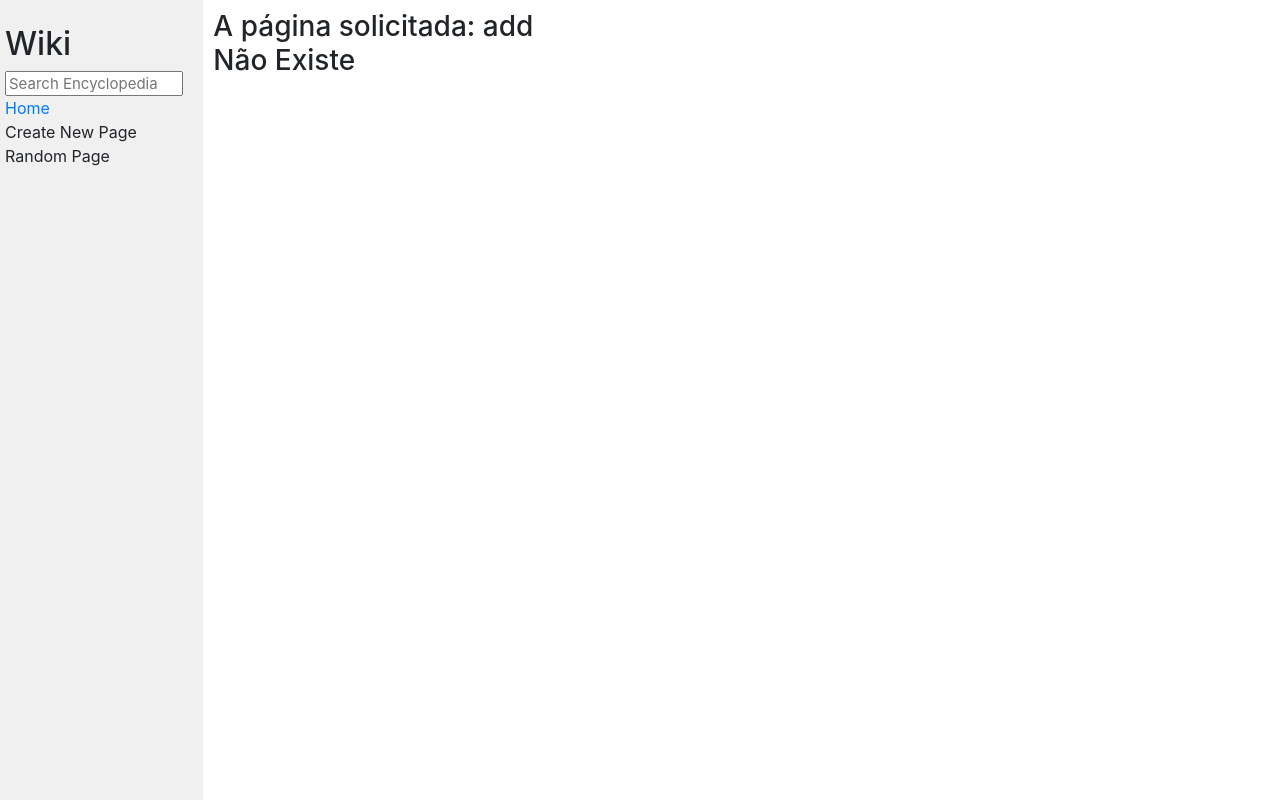
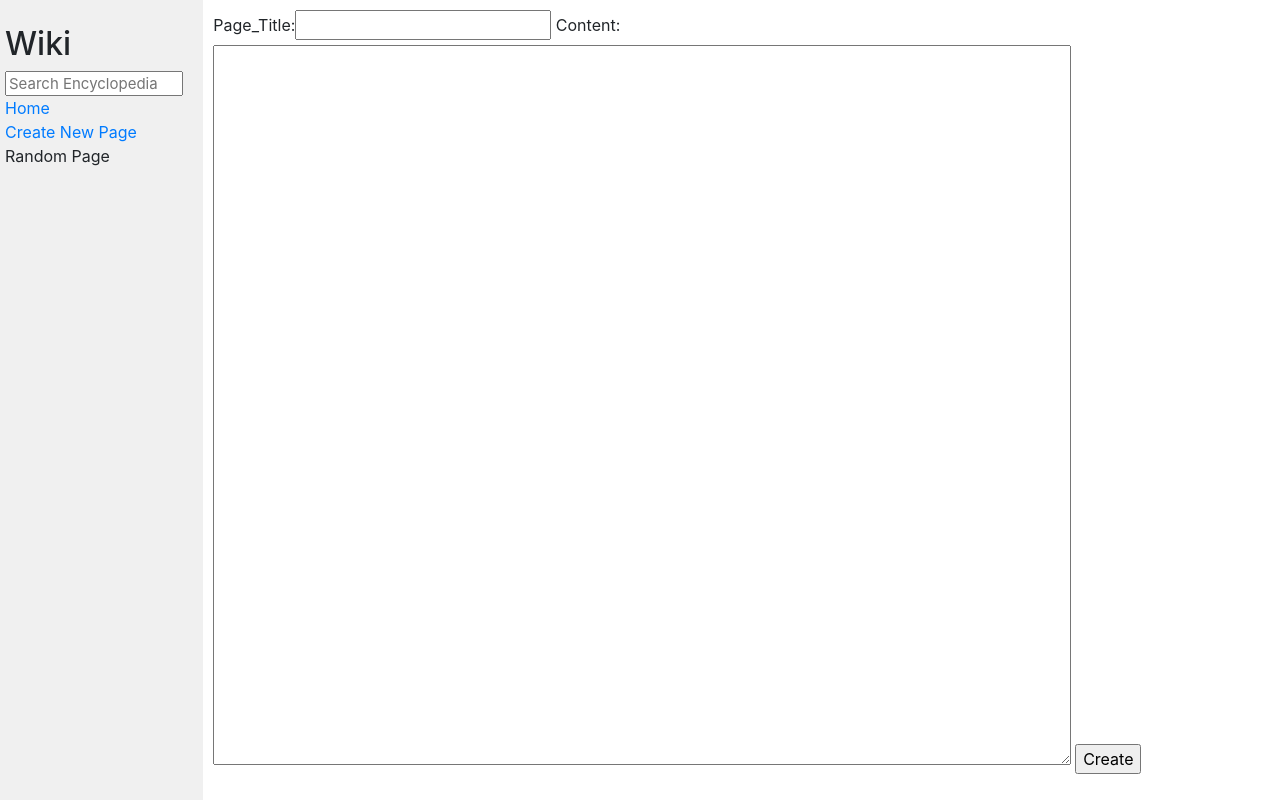
Before and after one commit to Steve09012004/cs50-wiki-clone, a Django app: page /add in a window 1280 px wide. Run offline with Django 3.2, Linux system fonts and the light colour scheme; some libraries are stand-ins or nearby versions.

Commit message:
Adding full function to add new page.

```diff
--- /dev/null
+++ b/encyclopedia/templates/encyclopedia/add.html
@@ -0,0 +1,12 @@
+{% extends 'encyclopedia/layout.html' %}
+{% block title %}Add Page{% endblock %}
+
+{% block body %}
+
+<form action="{% url 'encyclopedia:add' %}" method="post">
+    {% csrf_token %}
+    {{form}}
+    <input type="submit" value="Create">
+</form>
+
+{% endblock %}
--- a/encyclopedia/templates/encyclopedia/error.html
+++ b/encyclopedia/templates/encyclopedia/error.html
@@ -2,9 +2,16 @@
 {% block title %}{{title}}{% endblock %}
 
 {% block body %}
-{{view}}
-<h3>
-    A página solicitada: {{title}}<br>
-    Não Existe
-</h3>
+
+    {% if origin == 'view' %}
+        <h3>
+            A página solicitada: {{title}}<br>
+            Não Existe
+        </h3>
+    {% elif origin == 'add' %}
+        <h3>
+            Could not add page because it already exists.
+        </h3>
+    {% endif %}
+
 {% endblock %}
--- a/encyclopedia/templates/encyclopedia/layout.html
+++ b/encyclopedia/templates/encyclopedia/layout.html
@@ -20,7 +20,7 @@
                     <a href="{% url 'encyclopedia:index' %}">Home</a>
                 </div>
                 <div>
-                    Create New Page
+                    <a href="{% url 'encyclopedia:add' %}">Create New Page</a>
                 </div>
                 <div>
                     Random Page
--- a/encyclopedia/urls.py
+++ b/encyclopedia/urls.py
@@ -6,5 +6,6 @@ app_name = "encyclopedia"
 
 urlpatterns = [
     path("", views.index, name="index"),
+    path('add', views.add, name="add"),
     path("<str:name>", views.view, name="view")
 ]
--- a/encyclopedia/util.py
+++ b/encyclopedia/util.py
@@ -21,8 +21,10 @@ def save_entry(title, content):
     """
     filename = f"entries/{title}.md"
     if default_storage.exists(filename):
-        default_storage.delete(filename)
+        """default_storage.delete(filename)"""
+        return None
     default_storage.save(filename, ContentFile(content))
+    return True
 
 
 def get_entry(title):
--- a/encyclopedia/views.py
+++ b/encyclopedia/views.py
@@ -1,8 +1,13 @@
 from django.shortcuts import render, redirect
 from django.urls import reverse
 from django.http import HttpResponseRedirect
+from django import forms
 
 from . import util
+
+class newForm(forms.Form):
+    title = forms.CharField(label="Page_Title", max_length=150)
+    content = forms.CharField(label="Content", max_length=5000, widget=forms.Textarea(attrs={'rows': 10, 'cols':60}))
 
 
 def index(request):
@@ -31,10 +36,35 @@ def view(request, name):
     view = util.get_entry(f"{name}")
 
     if view == None:
+        origin = 'view'
         return render(request, "encyclopedia/error.html", {
-            "title":name
+            "title":name,
+            'origin':origin
         })
     return render(request, "encyclopedia/view.html", {
         "title":name,
         "view":view
     })
+
+def add(request):
+
+    if request.method == 'POST':
+        form = newForm(request.POST)
+
+        if form.is_valid():
+            title = form.cleaned_data['title']
+            content = form.cleaned_data['content']
+            addResult = util.save_entry(title, content)
+            if addResult == None:
+                origin = 'add'
+                return render(request, 'encyclopedia/error.html', {
+                    'origin':origin
+                })
+
+            else:
+                return HttpResponseRedirect(reverse("encyclopedia:view", args = [title]))
+    else:
+        form = newForm()
+        return render(request, "encyclopedia/add.html", {
+            "form":form
+        })
```
Also changed, not shown: encyclopedia/templates/encyclopedia/success.html (added, +8 -0 lines).
